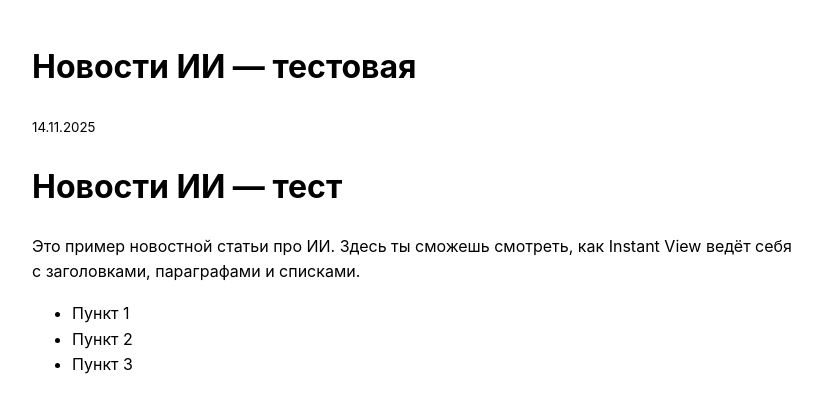
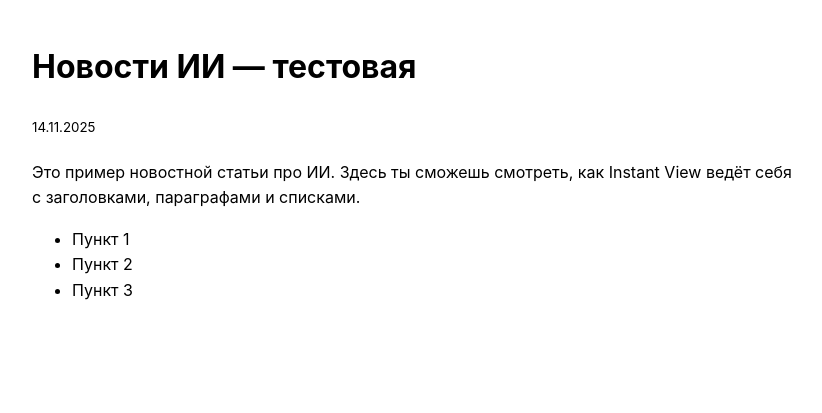
Before and after one commit to omelnickiy/omelnickiy.github.io, a Jekyll site: the page built from ai-news/index.md, in a window 1280 px wide. Shown: the top 413 px of the page, without its empty margins (228-1050 px from the left). Built offline with Jekyll 4.4.1, drawn with Linux system fonts in a browser that asks for light colours.

Commit message:
Update index.md

```diff
--- a/ai-news/index.md
+++ b/ai-news/index.md
@@ -5,8 +5,6 @@ description: Тестовая новостная статья для настр
 date: 2025-11-14
 ---
 
-# Новости ИИ — тест
-
 Это пример новостной статьи про ИИ. Здесь ты сможешь смотреть, как Instant View ведёт себя с заголовками, параграфами и списками.
 
 - Пункт 1
```
